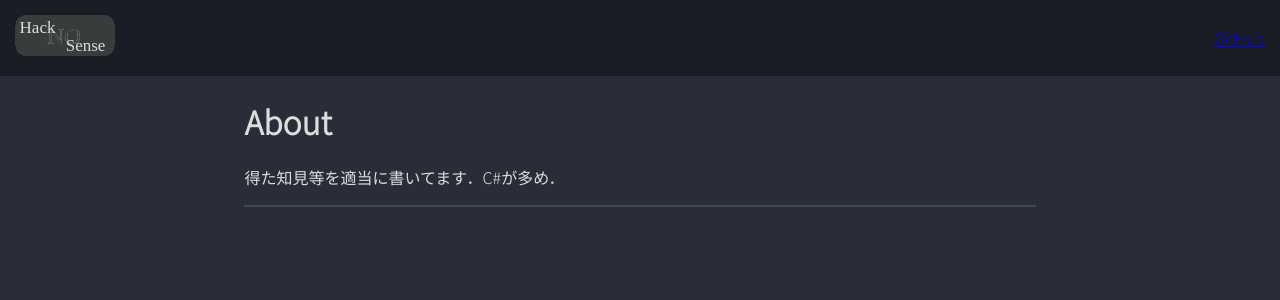
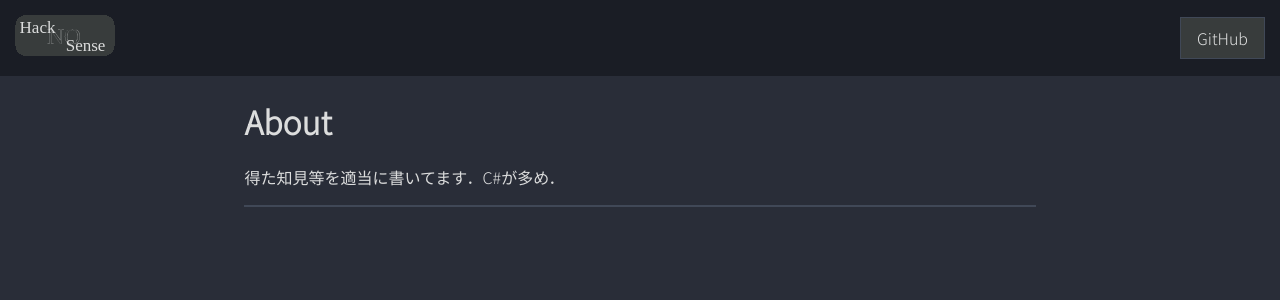
Before and after one commit to maemon4095/Hack-a-Sense, a Jekyll site: the page built from pages/home.md, in a window 1280 px wide. Shown: the top 300 px of the page. Built offline with Jekyll 4.4.1, drawn with Linux system fonts in a browser that asks for light colours; our own code applies the rules of GitHub Pages for plain Markdown files.

Commit message:
copy from main

```diff
--- a/_includes/header.html
+++ b/_includes/header.html
@@ -5,7 +5,7 @@
         </a>
         <!-- 検索 追加予定 -->
         <div class="end">
-            <a href="https://github.com/maemon4095/HackNoSense">GitHub</a>
+            <a class="link-button" href="https://github.com/maemon4095/HackNoSense">GitHub</a>
         </div>
     </div>
     <script type="text/javascript">
--- a/assets/sass/style.scss
+++ b/assets/sass/style.scss
@@ -39,3 +39,16 @@ hr {
   margin: auto;
   width: 61.8%;
 }
+
+.link-button {
+  background-color: $main-button-color;
+  text-decoration: none;
+  padding: 0.5em 1em;
+  color: $main-color;
+  transition: all 250ms ease-out;
+  border: 1px solid $main-border-color;
+  &:hover {
+    border: 1px solid $main-button-color;
+    box-shadow: 0 8px 10px -10px $main-color;
+  }
+}
--- a/assets/sass/theme.scss
+++ b/assets/sass/theme.scss
@@ -2,3 +2,4 @@ $main-color: #dcdddd;
 $main-bg-color: #292d38;
 $main-bg-dark-color: #14181f;
 $main-border-color: #404857;
+$main-button-color: #383c3c;
```
